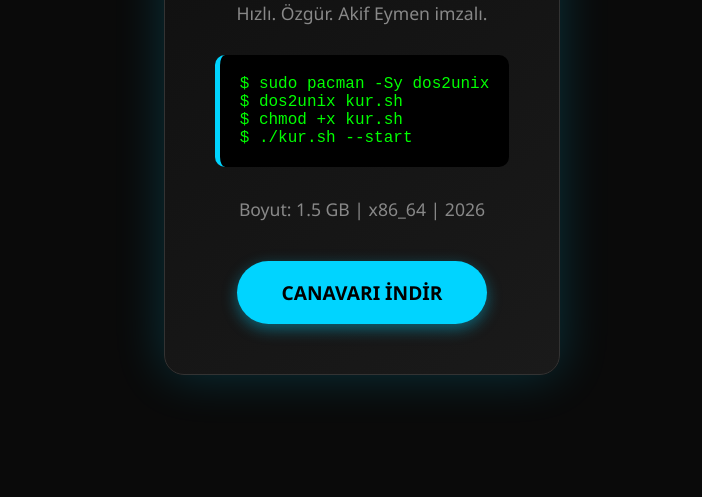
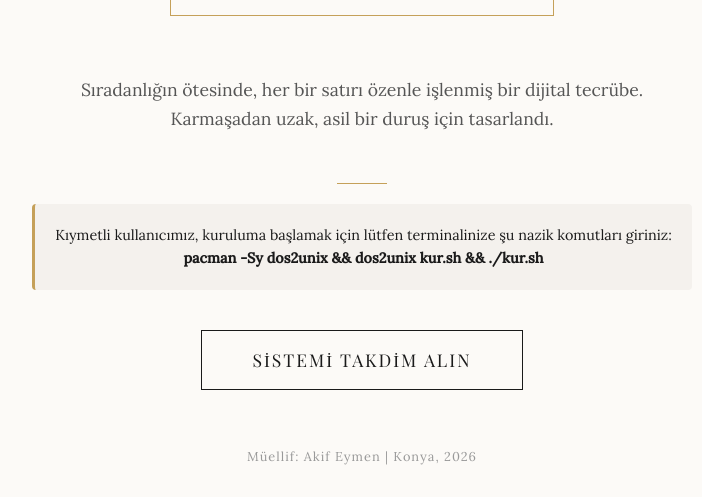
Before and after one commit to akifeymen271-cloud/AkifOS, a plain HTML site: page site.html in a window 1280 px wide. Shown: the part 303-800 px from the top of the page, without its empty margins (278-980 px from the left). Drawn offline with nearby package versions, Linux system fonts and the light colour scheme; a web font is replaced by a local one.

Commit message:
index.html

```diff
--- a/site.html
+++ b/site.html
@@ -3,79 +3,135 @@
 <head>
     <meta charset="UTF-8">
     <meta name="viewport" content="width=device-width, initial-scale=1.0">
-    <title>AkifOS | Geleceğin İşletim Sistemi</title>
+    <title>AkifOS | Seçkin Bir Deneyim</title>
+    <link href="https://fonts.googleapis.com/css2?family=Playfair+Display:ital,wght@0,400;0,700;1,400&family=Lora:wght@400;500&display=swap" rel="stylesheet">
     <style>
+        :root {
+            --sir-gold: #c5a059;
+            --noble-black: #1a1a1a;
+            --ivory-white: #fcfaf7;
+        }
+
         body {
-            background-color: #0a0a0a;
-            color: #00d4ff;
-            font-family: 'Segoe UI', Tahoma, Geneva, Verdana, sans-serif;
+            background-color: var(--ivory-white);
+            color: var(--noble-black);
+            font-family: 'Lora', serif;
             margin: 0;
+            line-height: 1.6;
+        }
+
+        .hero {
+            height: 100vh;
             display: flex;
+            flex-direction: column;
             justify-content: center;
             align-items: center;
-            min-height: 100vh;
             text-align: center;
+            padding: 0 20px;
         }
-        .container {
-            border: 1px solid #333;
-            padding: 50px;
-            border-radius: 20px;
-            background: linear-gradient(145deg, #0f0f0f, #1a1a1a);
-            box-shadow: 0 0 50px rgba(0, 212, 255, 0.2);
+
+        .logo-box {
+            border: 1px solid var(--sir-gold);
+            padding: 40px 80px;
+            margin-bottom: 30px;
+            position: relative;
+        }
+
+        h1 {
+            font-family: 'Playfair Display', serif;
+            font-size: 3.5rem;
+            font-weight: 400;
+            margin: 0;
+            letter-spacing: 5px;
+            text-transform: uppercase;
+        }
+
+        .motto {
+            font-style: italic;
+            color: var(--sir-gold);
+            font-size: 1.2rem;
+            margin-top: 10px;
+            letter-spacing: 2px;
+        }
+
+        .description {
             max-width: 600px;
+            font-size: 1.1rem;
+            margin: 30px 0;
+            color: #555;
         }
-        h1 {
-            font-size: 3.5rem;
-            margin-bottom: 10px;
-            text-transform: uppercase;
-            letter-spacing: 10px;
-            text-shadow: 0 0 15px #00d4ff;
+
+        .divider {
+            width: 50px;
+            height: 1px;
+            background-color: var(--sir-gold);
+            margin: 20px auto;
         }
-        p { color: #888; font-size: 1.1rem; }
-        .terminal {
-            background: #000;
-            color: #0f0;
+
+        .instruction-box {
+            font-family: 'Lora', serif;
+            font-size: 0.9rem;
+            background: #f4f1ed;
             padding: 20px;
-            text-align: left;
-            border-radius: 10px;
-            margin: 30px 0;
-            font-family: 'Courier New', Courier, monospace;
-            border-left: 5px solid #00d4ff;
+            border-radius: 4px;
+            margin-bottom: 40px;
+            border-left: 3px solid var(--sir-gold);
         }
-        .download-btn {
-            background-color: #00d4ff;
-            color: #000;
-            padding: 18px 45px;
+
+        .btn-elegant {
+            display: inline-block;
+            padding: 15px 50px;
+            border: 1px solid var(--noble-black);
+            background: transparent;
+            color: var(--noble-black);
             text-decoration: none;
-            font-weight: bold;
-            border-radius: 50px;
-            font-size: 1.2rem;
-            transition: all 0.4s ease;
-            display: inline-block;
-            box-shadow: 0 5px 15px rgba(0, 212, 255, 0.4);
+            font-family: 'Playfair Display', serif;
+            font-size: 1.1rem;
+            letter-spacing: 2px;
+            transition: all 0.5s ease;
         }
-        .download-btn:hover {
-            transform: translateY(-5px) scale(1.05);
-            box-shadow: 0 10px 30px rgba(0, 212, 255, 0.6);
-            background-color: #fff;
+
+        .btn-elegant:hover {
+            background-color: var(--noble-black);
+            color: var(--ivory-white);
+            padding: 15px 70px;
+        }
+
+        footer {
+            position: absolute;
+            bottom: 30px;
+            font-size: 0.8rem;
+            letter-spacing: 1px;
+            color: #999;
         }
     </style>
 </head>
 <body>
-    <div class="container">
-        <h1>AkifOS</h1>
-        <p>Hızlı. Özgür. Akif Eymen imzalı.</p>
 
-        <div class="terminal">
-            $ sudo pacman -Sy dos2unix<br>
-            $ dos2unix kur.sh<br>
-            $ chmod +x kur.sh<br>
-            $ ./kur.sh --start
+    <div class="hero">
+        <div class="logo-box">
+            <h1>AkifOS</h1>
+            <div class="motto">Zarafet ve Sükûnet</div>
         </div>
 
-        <p>Boyut: 1.5 GB | x86_64 | 2026</p>
-        <br>
-        <a href="SENIN_DRIVE_LINKIN_BURAYA" class="download-btn">CANAVARI İNDİR</a>
+        <div class="description">
+            Sıradanlığın ötesinde, her bir satırı özenle işlenmiş bir dijital tecrübe.
+            Karmaşadan uzak, asil bir duruş için tasarlandı.
+        </div>
+
+        <div class="divider"></div>
+
+        <div class="instruction-box">
+            Kıymetli kullanıcımız, kuruluma başlamak için lütfen terminalinize şu nazik komutları giriniz:<br>
+            <strong>pacman -Sy dos2unix && dos2unix kur.sh && ./kur.sh</strong>
+        </div>
+
+        <a href="https://github.com/akifeymen271-cloud/AkifOS/releases/download/V1.0/AkifOS.iso" class="btn-elegant">SİSTEMİ TAKDİM ALIN</a>
+
+        <footer>
+            Müellif: Akif Eymen | Konya, 2026
+        </footer>
     </div>
+
 </body>
 </html>
```
